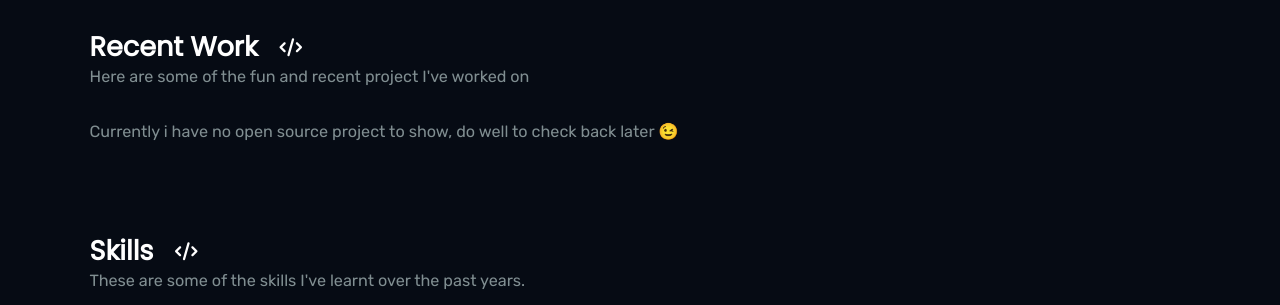
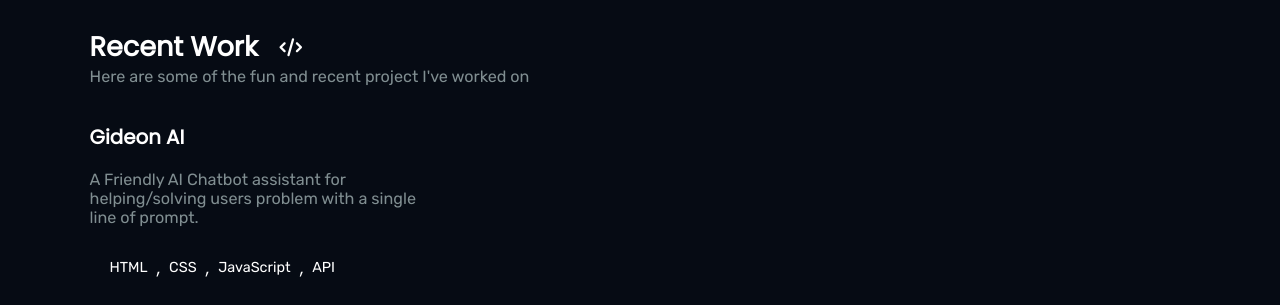
Before and after one commit to GTech23/godstimeweb, a plain HTML site: page index.html in a window 1280 px wide. Shown: the part 1630-1935 px from the top of the page. Drawn offline with Linux system fonts and the light colour scheme.

Commit message:
Added Recent Project and fix Og image issues

```diff
--- a/index.html
+++ b/index.html
@@ -18,7 +18,7 @@
     <meta property="og:title" content="Godstime Pious - Portfolio" />
     <meta
       property="og:image"
-      content="https://gtech23.github.io/godstimeweb/images/img_preview.jpg"
+      content="https://godstimeweb.vercel.app/src/images/cover-banner.png"
     />
     <meta
       property="og:description"
--- a/src/js/index.js
+++ b/src/js/index.js
@@ -14,7 +14,17 @@ const projectObjTemp = {
   project_url: "#",
   github_url: "#",
 };
-const recentWork = [];
+const recentWork = [{
+  project_name: 'Gideon AI',
+  project_description: 'A Friendly AI Chatbot assistant for helping/solving users problem with a single line of prompt.',
+  tech_tools: [
+    'HTML',
+    'CSS',
+    'JavaScript',
+    'API'
+  ],
+  project_url: 'https://gideon-phi.vercel.app/'
+}];
 
 let recentWorkHTML = "";
 if (recentWork.length > 0) {
```
Also changed, not shown: src/images/cover-banner.png (added).
